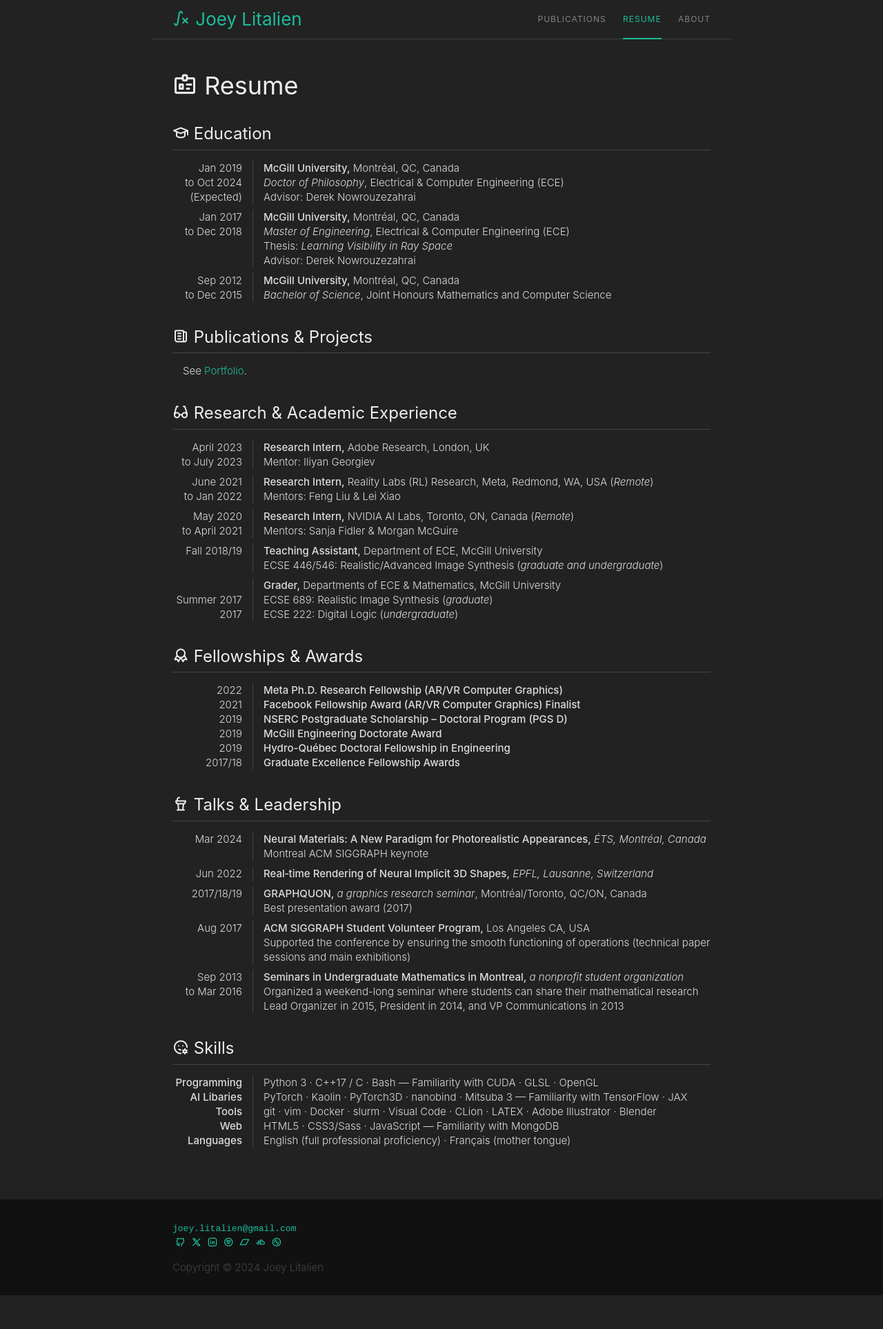
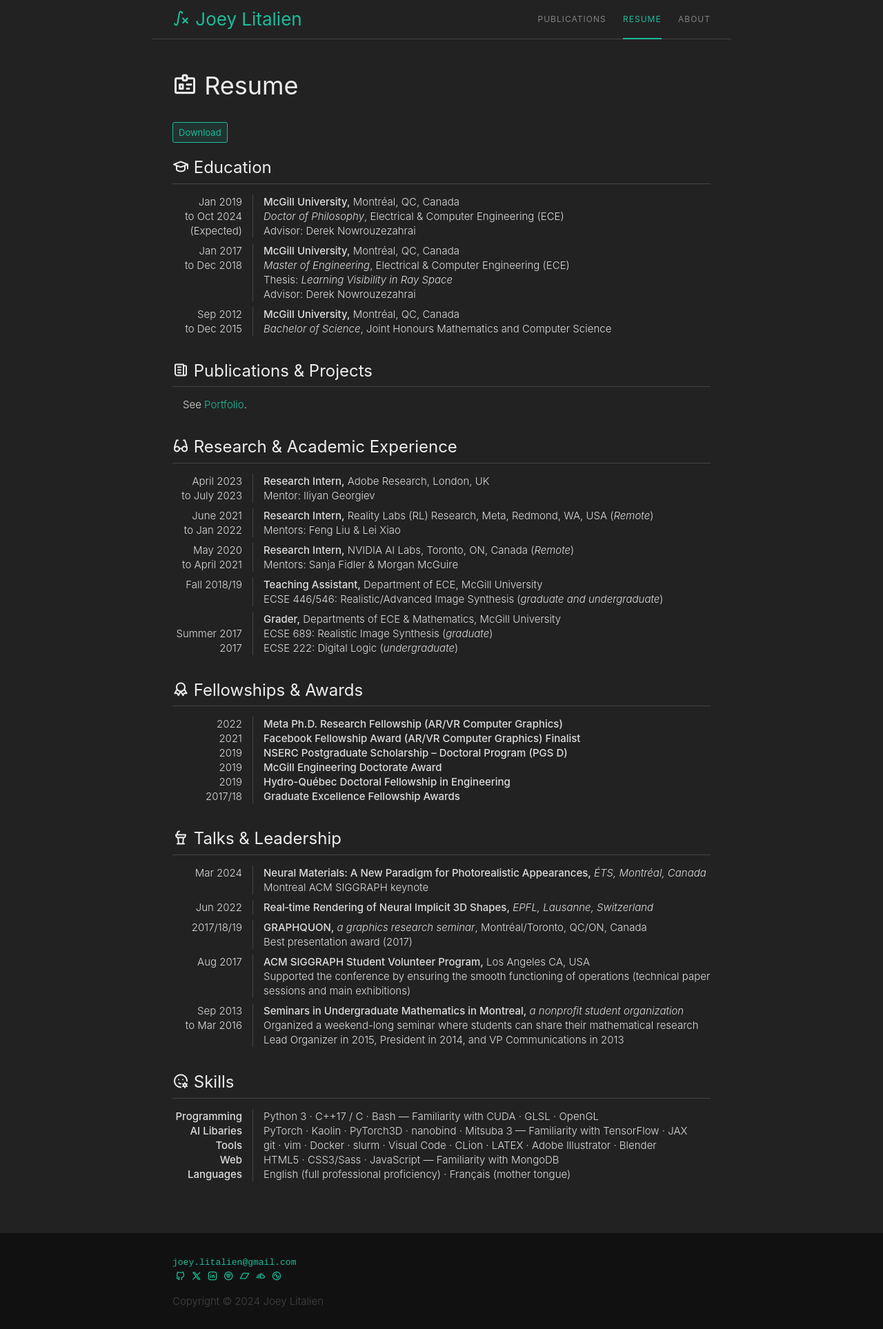
Before and after one commit to joeylitalien/joeylitalien.github.io, a Jekyll site: the page built from pages/cv.md, in a window 1280 px wide. Shown: the whole page at 69% size. Built offline with Jekyll 4.4.1, drawn with Linux system fonts in a browser that asks for light colours; nearby versions of some CDN libraries; a style sheet for code colours, icons or effects is not loaded; before the commit the page ends 1878 px from its top, so only the background shows below that.

Commit message:
Added CV

```diff
--- a/css/style.css
+++ b/css/style.css
@@ -612,7 +612,7 @@ button {
   font-family: -apple-system, BlinkMacSystemFont, "Segoe UI", Roboto, Helvetica, Arial, sans-serif, "Apple Color Emoji", "Segoe UI Emoji", "Segoe UI Symbol";
   font-weight: 400;
   font-size: 13px;
-  color: #222;
+  /* color: #222; */
   display: inline-block;
   height: 30px;
   padding: 0 8px;
@@ -622,11 +622,14 @@ button {
   cursor: pointer;
   box-sizing: border-box;
   text-align: center;
-  margin-top: 4px; }
+  margin-top: 4px;
+  color: #1BBC9B;
+  border-color: #1BBC9B;
+  background-color: rgba(27, 188, 155, 0.1); }
 
 button:hover {
-  color: #1BBC9B;
-  border-color: #1BBC9B;
+  color: #fff;
+  border-color: #fff;
   background-color: rgba(27, 188, 155, 0.1); }
 
 button:focus {
--- a/pages/cv.md
+++ b/pages/cv.md
@@ -6,6 +6,8 @@ button:
 permalink: resume
 order: 3
 ---
+
+<a href="/assets/cv.pdf"><button>Download</button></a>
 
 # <i class="ti ti-school"></i> Education
 <div class="container cv">
```
Also changed, not shown: 4 other files.
